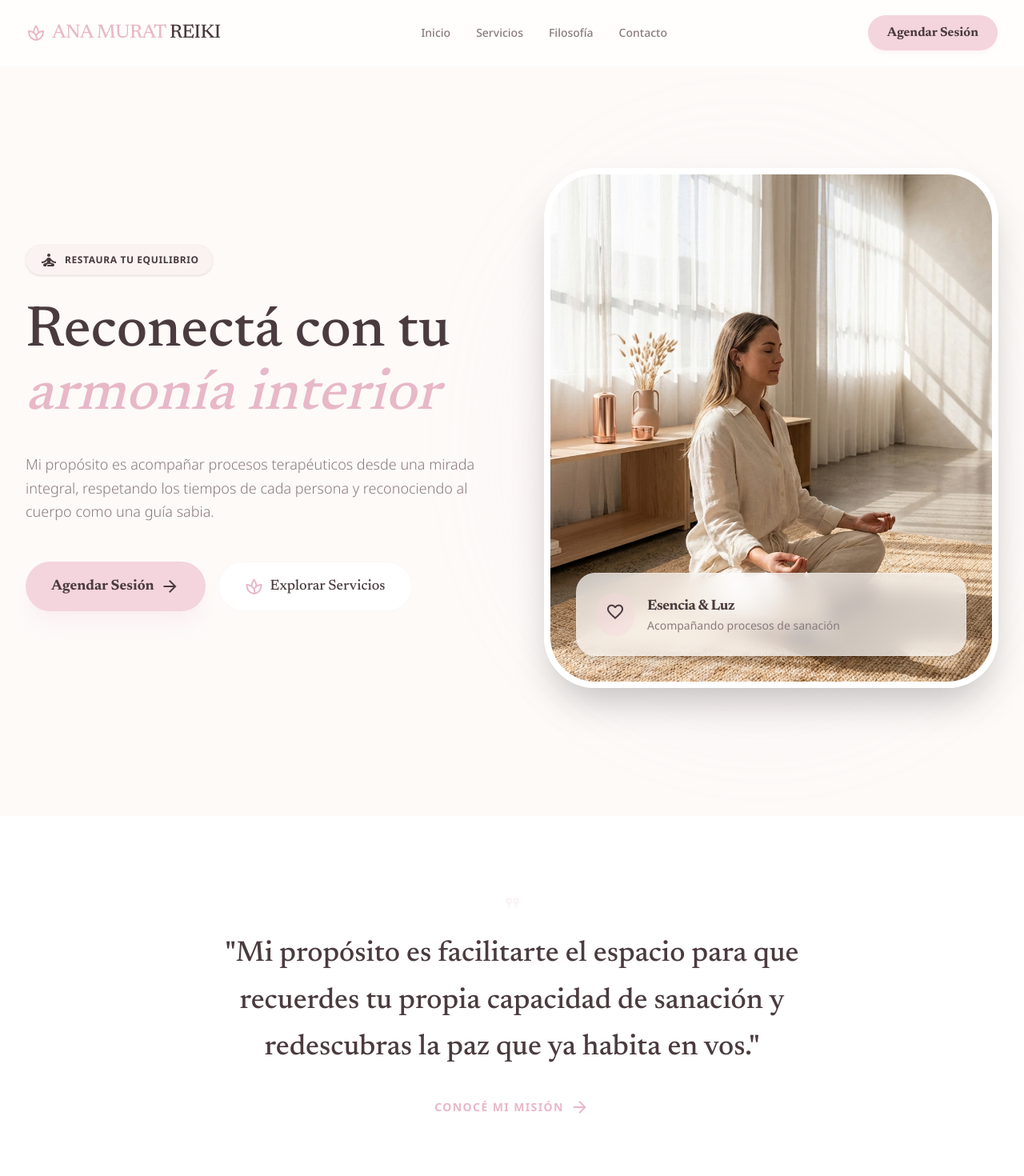
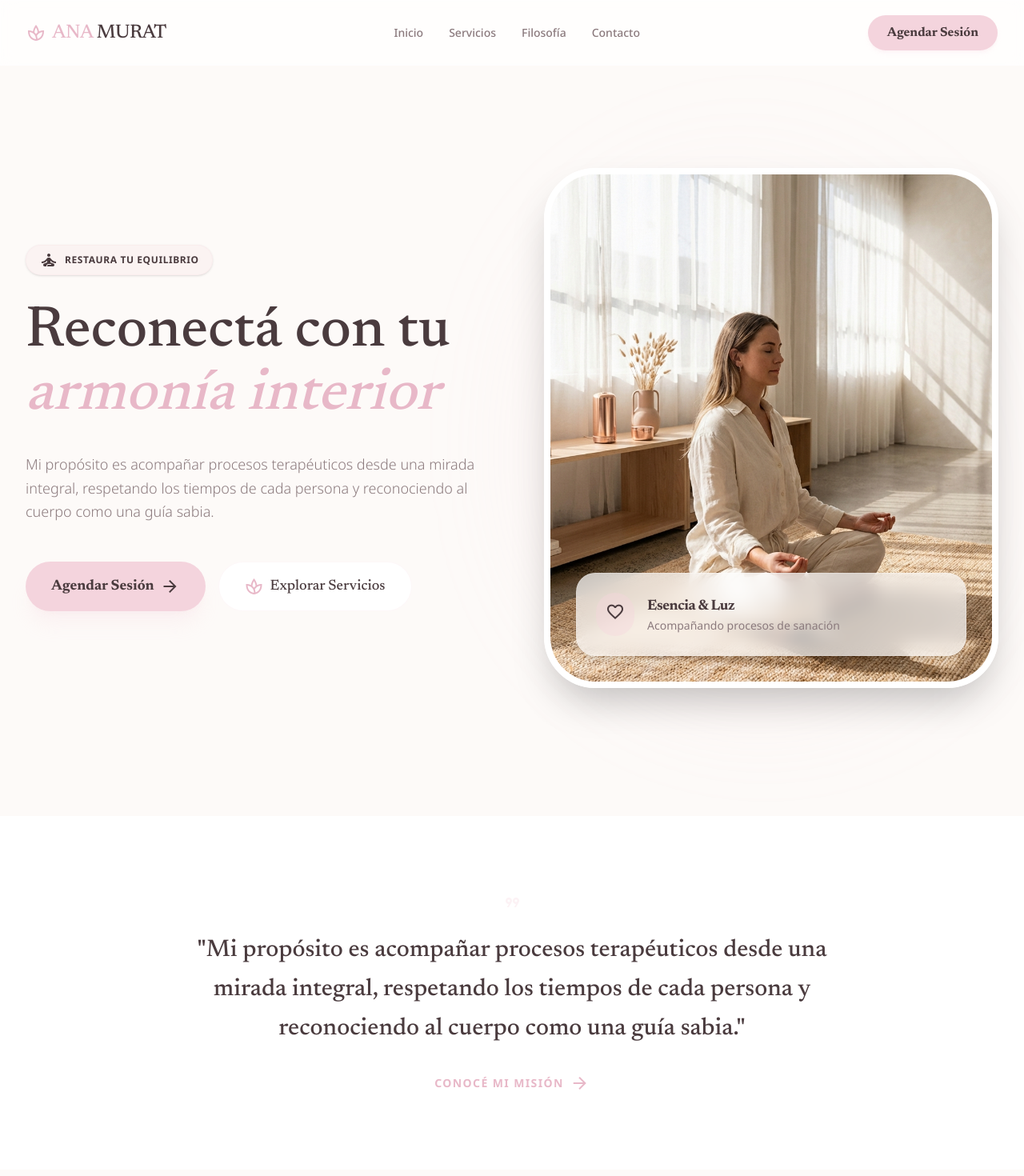
Before and after one commit to fmonfasani/AnaReiki, a Next.js app: page / in a window 1280 px wide. Shown: the top 1470 px of the page at 80% size. Built offline with nearby package versions, Linux system fonts and the light colour scheme.

Commit message:
Update brand name to Ana Murat and refresh purpose statement

```diff
--- a/src/app/page.tsx
+++ b/src/app/page.tsx
@@ -99,10 +99,10 @@ export default function Home() {
             <span className="material-symbols-outlined text-5xl text-primary/30 mb-6">
               format_quote
             </span>
-            <h2 className="font-display text-3xl md:text-4xl font-medium leading-relaxed text-text-main mb-8">
-              "Mi propósito es facilitarte el espacio para que recuerdes tu
-              propia capacidad de sanación y redescubras la paz que ya habita en
-              vos."
+            <h2 className="font-display text-2xl md:text-3xl font-medium leading-relaxed text-text-main mb-8">
+              "Mi propósito es acompañar procesos terapéuticos desde una mirada
+              integral, respetando los tiempos de cada persona y reconociendo al
+              cuerpo como una guía sabia."
             </h2>
             <Link
               href="/filosofia"
--- a/src/components/Footer.tsx
+++ b/src/components/Footer.tsx
@@ -11,8 +11,8 @@ export default function Footer() {
                 spa
               </span>
               <h3 className="font-display text-xl font-bold uppercase tracking-tight">
-                <span className="text-primary-dark">ANA MURAT</span>{" "}
-                <span className="text-text-main">REIKI</span>
+                <span className="text-primary-dark">ANA</span>{" "}
+                <span className="text-text-main">MURAT</span>
               </h3>
             </div>
             <p className="text-terracotta text-sm leading-relaxed max-w-sm italic">
--- a/src/components/Navbar.tsx
+++ b/src/components/Navbar.tsx
@@ -42,8 +42,8 @@ export default function Navbar() {
               spa
             </span>
             <h2 className="font-display text-xl md:text-2xl font-medium tracking-tight">
-              <span className="text-primary-dark">ANA MURAT</span>{" "}
-              <span className="text-text-main">REIKI</span>
+              <span className="text-primary-dark">ANA</span>{" "}
+              <span className="text-text-main">MURAT</span>
             </h2>
           </Link>
 
@@ -149,8 +149,8 @@ export default function Navbar() {
                   spa
                 </span>
                 <span className="font-display font-medium tracking-widest text-xs uppercase">
-                  <span className="text-primary-dark">ANA MURAT</span>{" "}
-                  <span className="text-terracotta">REIKI</span>
+                  <span className="text-primary-dark">ANA</span>{" "}
+                  <span className="text-terracotta">MURAT</span>
                 </span>
               </div>
             </motion.div>
```
